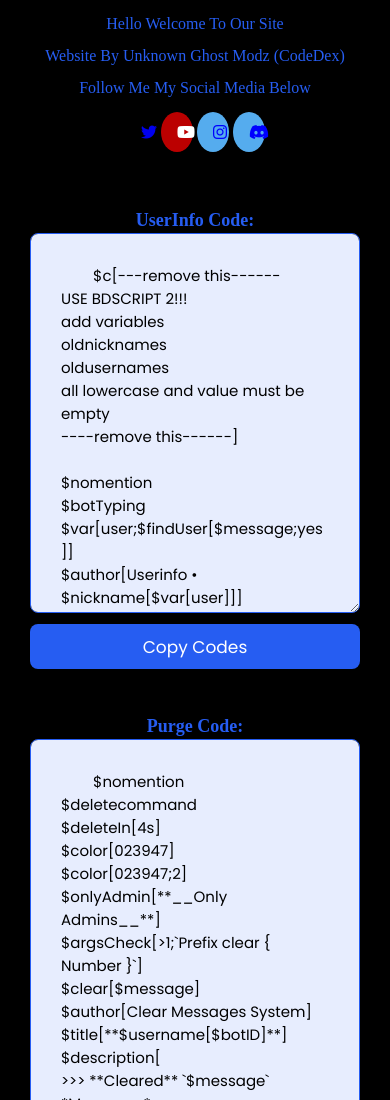
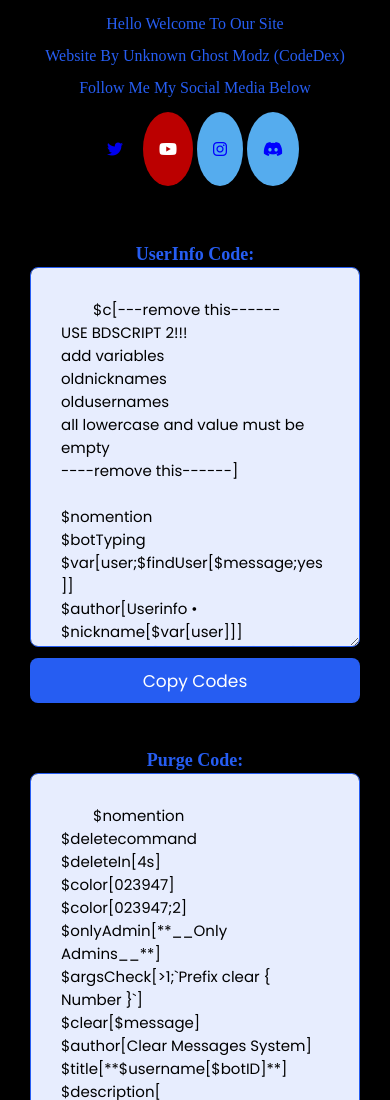
Before and after one commit to UnknownGhostMods/freecodes, a plain HTML site: page index.html in a window 390 px wide. Shown: the top 1100 px of the page. Drawn offline with nearby package versions, Linux system fonts and the light colour scheme.

Commit message:
Update style.css

```diff
--- a/style.css
+++ b/style.css
@@ -85,9 +85,8 @@ color: #265df2;
 
 /* Style all font awesome icons */
 .fa {
-  padding: 12px 16px; /* Some padding */
+  padding: 29px 16px; /* Some padding */
   font-size: 16px; /* Set a font size */
-  width: 30px;
   text-align: center;
   text-decoration: none;
   border-radius: 50%;
@@ -95,9 +94,8 @@ color: #265df2;
 
 /* Style all font awesome icons */
 .fab {
-  padding: 12px 16px; /* Some padding */
+  padding: 29px 16px; /* Some padding */
   font-size: 16px; /* Set a font size */
-  width: 30px;
   text-align: center;
   text-decoration: none;
   border-radius: 50%;
```
